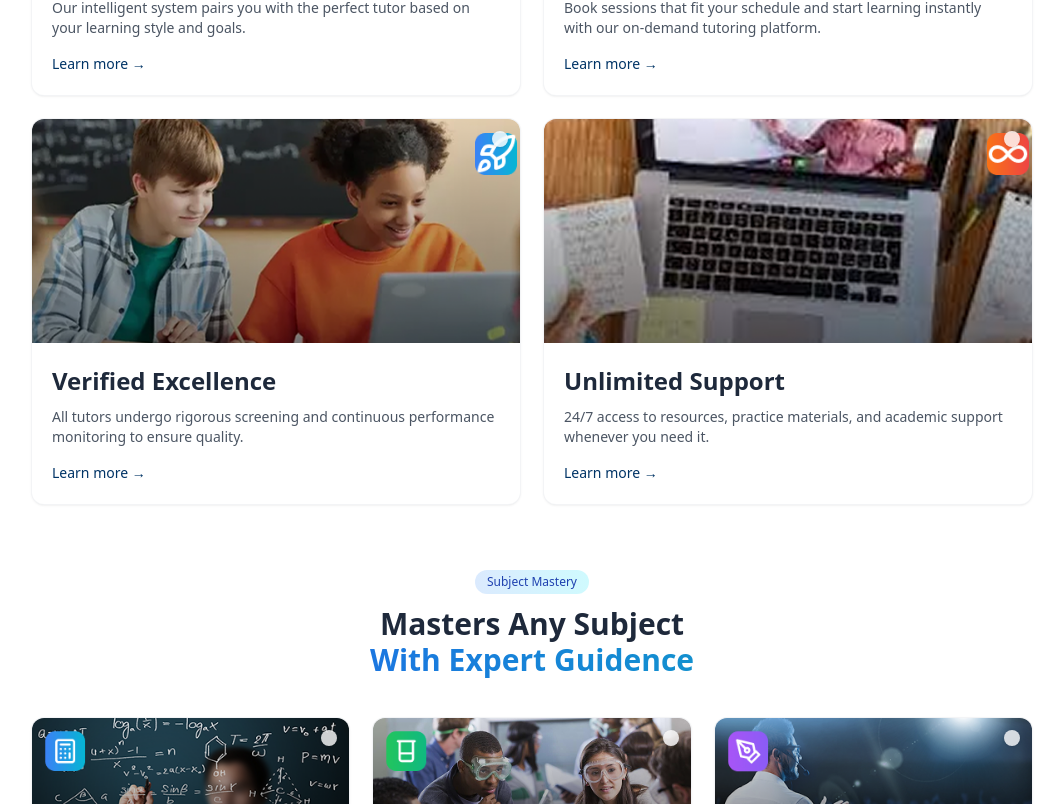
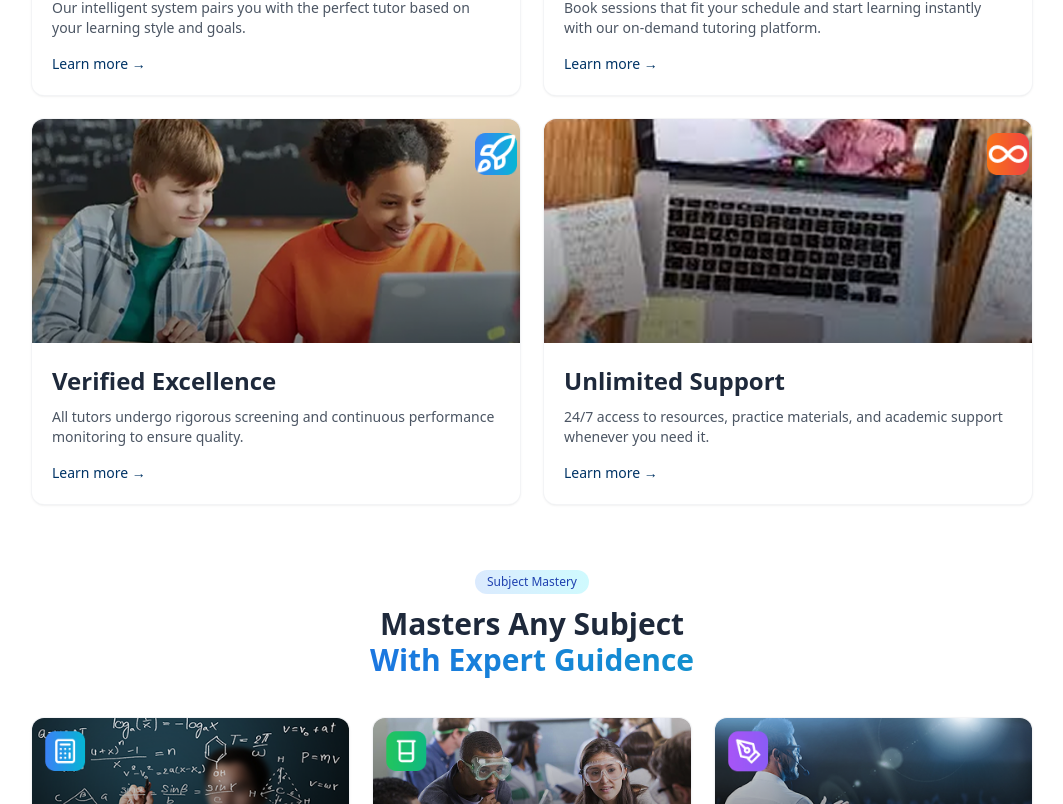
Before and after one commit to tushu003/learning-management-system, a Next.js app: page / in a window 1280 px wide. Shown: the part 1596-2400 px from the top of the page, without its empty margins (108-1171 px from the left). Built offline with nearby package versions, Linux system fonts and the light colour scheme.

Commit message:
completed feature and services section

```diff
--- a/src/components/courses/CoursesCard.tsx
+++ b/src/components/courses/CoursesCard.tsx
@@ -22,8 +22,6 @@ const CoursesCard: React.FC<{ course: typeof courses[number] }> = ({ course }) =
           className="object-cover"
 
         />
-        <div className="absolute top-3 right-3 bg-white/80 backdrop-blur rounded-full p-2 shadow-sm">
-        </div>
       </div>
 
       {/* Text block below the image */}
--- a/src/components/feature/FeatureCard.tsx
+++ b/src/components/feature/FeatureCard.tsx
@@ -20,10 +20,6 @@ const FeatureCard: React.FC<{ feature: Feature }> = ({ feature }) => {
           className="object-cover"
           sizes="(max-width: 568px) 100vw, 33vw"
         />
-
-        <div className="absolute top-3 right-3 bg-white/80 backdrop-blur rounded-full p-2 shadow-sm">
-
-        </div>
       </div>
 
       {/* Text block below the image */}
```
